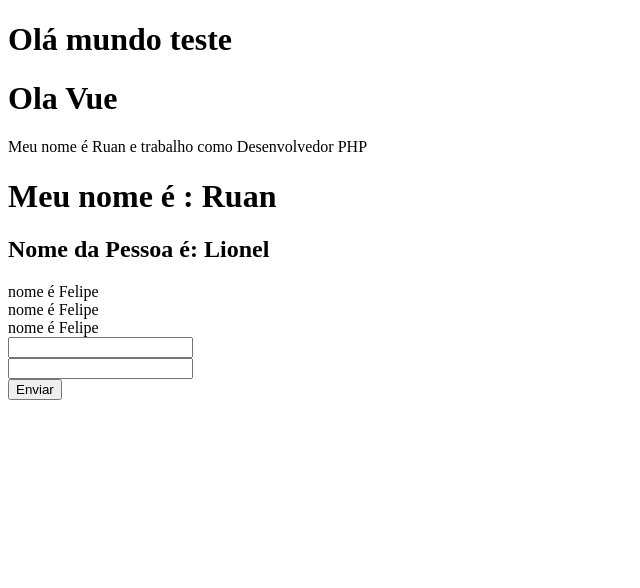
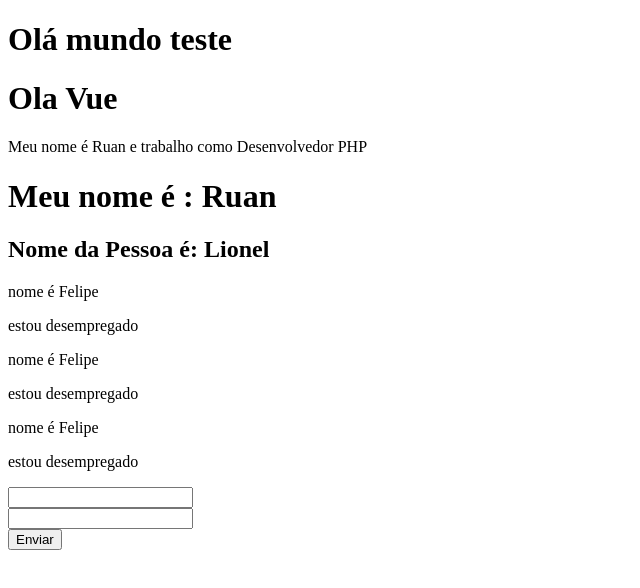
Before and after one commit to RuanSilva6721/Vue.js, a Vue app in the folder projeto_vue/app/: page / in a window 1280 px wide. Shown: the top 588 px of the page, without its empty margins (0-640 px from the left). Built offline with nearby package versions, Linux system fonts and the light colour scheme.

Commit message:
testando v-if v-else -show

```diff
--- a/projeto_vue/app/src/components/PessoaInfo.vue
+++ b/projeto_vue/app/src/components/PessoaInfo.vue
@@ -1,11 +1,18 @@
 <template>
     <div>
-        nome é Felipe
+       <p>nome é Felipe</p>
+        <p v-if="esta_trabalhando">Estou trabalhando</p>
+        <p v-else> estou desempregado</p>
     </div>
 </template>
 <script>
 export default {
-    name: 'PessoaInfo'
+    name: 'PessoaInfo',
+    data(){
+        return{
+        esta_trabalhando: false
+        }
+    }
 }
 
 
```
